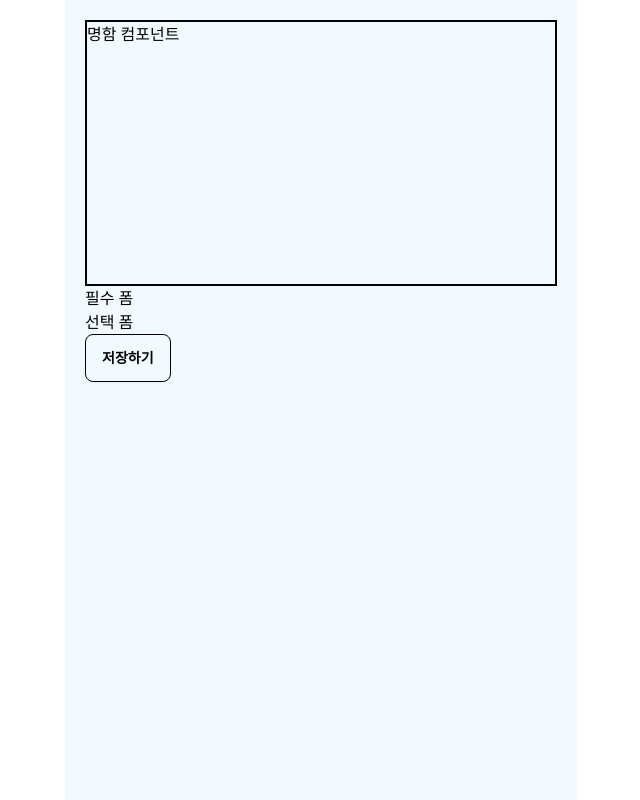
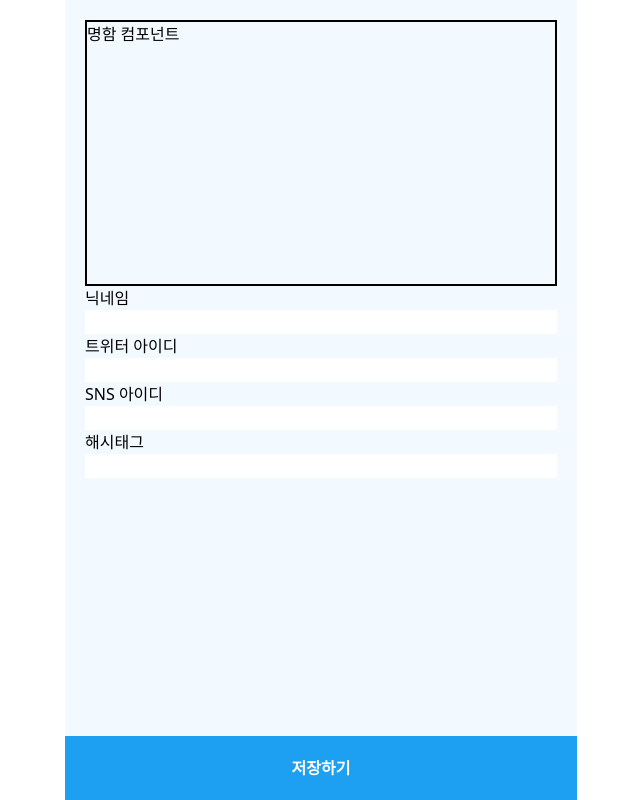
Before and after one commit to naramzik/twitter-namecard, a Next.js app: page /1/edit in a window 1280 px wide. Shown: the whole page, without its empty margins (319-959 px from the left). Built offline with nearby package versions, Linux system fonts and the light colour scheme.

Commit message:
feat: 필수 항목 폼 추가

```diff
--- a/package.json
+++ b/package.json
@@ -20,7 +20,8 @@
     "fakebase": "^0.3.0",
     "next": "14.0.4",
     "react": "^18",
-    "react-dom": "^18"
+    "react-dom": "^18",
+    "react-hook-form": "^7.49.3"
   },
   "devDependencies": {
     "@commitlint/cli": "^18.2.0",
--- a/src/pages/[id]/edit/index.tsx
+++ b/src/pages/[id]/edit/index.tsx
@@ -1,13 +1,58 @@
 import { ReactNode } from 'react';
 import BasicLayout from '@/components/layout/BasicLayout';
+import { useForm, SubmitHandler } from 'react-hook-form';
+
+type FormValues = {
+  nickname: string;
+  twitterId: string;
+  snsId: string;
+  hashtag: string;
+};
 
 const Page = () => {
+  const {
+    register,
+    handleSubmit,
+    watch,
+    formState: { errors },
+  } = useForm({
+    defaultValues: {
+      nickname: '',
+      twitterId: '',
+      snsId: '',
+      hashtag: '',
+    },
+  });
+
+  const onSubmit: SubmitHandler<FormValues> = (data) => {
+    alert(JSON.stringify(data));
+  };
+
+  const requiredSentence = <p>필수 문항입니다.</p>;
   return (
     <>
       <div className="border-2 border-black aspect-nameCard">명함 컴포넌트</div>
-      <div>필수 폼</div>
-      <div>선택 폼</div>
-      <button className="btn">저장하기</button>
+      <form onSubmit={handleSubmit(onSubmit)} className="flex flex-col">
+        <label>닉네임</label>
+        <input {...register('nickname', { required: true, maxLength: 10 })} />
+        {errors.twitterId && requiredSentence}
+
+        <label>트위터 아이디</label>
+        <input {...register('twitterId', { required: true, maxLength: 10 })} />
+        {errors.twitterId && requiredSentence}
+
+        <label>SNS 아이디</label>
+        <input {...register('snsId', { required: true, maxLength: 10 })} />
+        {errors.snsId && requiredSentence}
+
+        <label>해시태그</label>
+        <input {...register('hashtag', { required: true, maxLength: 10 })} />
+        {errors.hashtag && requiredSentence}
+
+        <button type="submit" className="btm-nav btm-nav-md max-w-[512px] mx-auto z-20 bg-accent text-white font-bold">
+          저장하기
+        </button>
+      </form>
     </>
   );
 };
```
Also changed, not shown: 1 other file (tests, documents, lock files or other folders).
